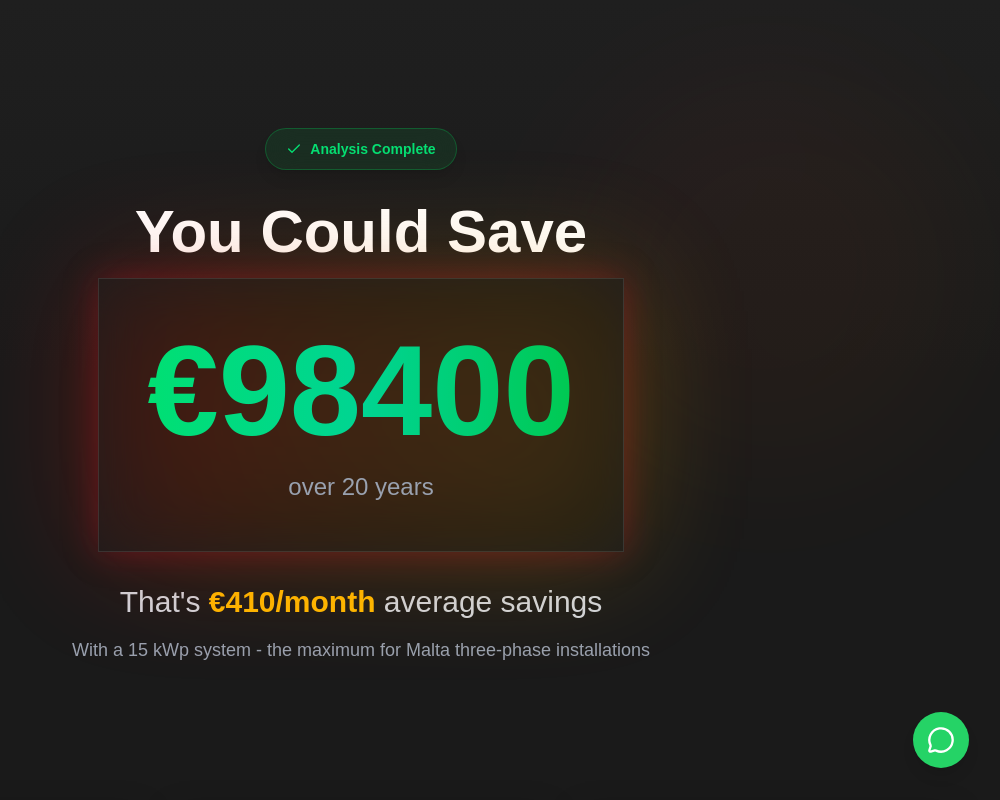
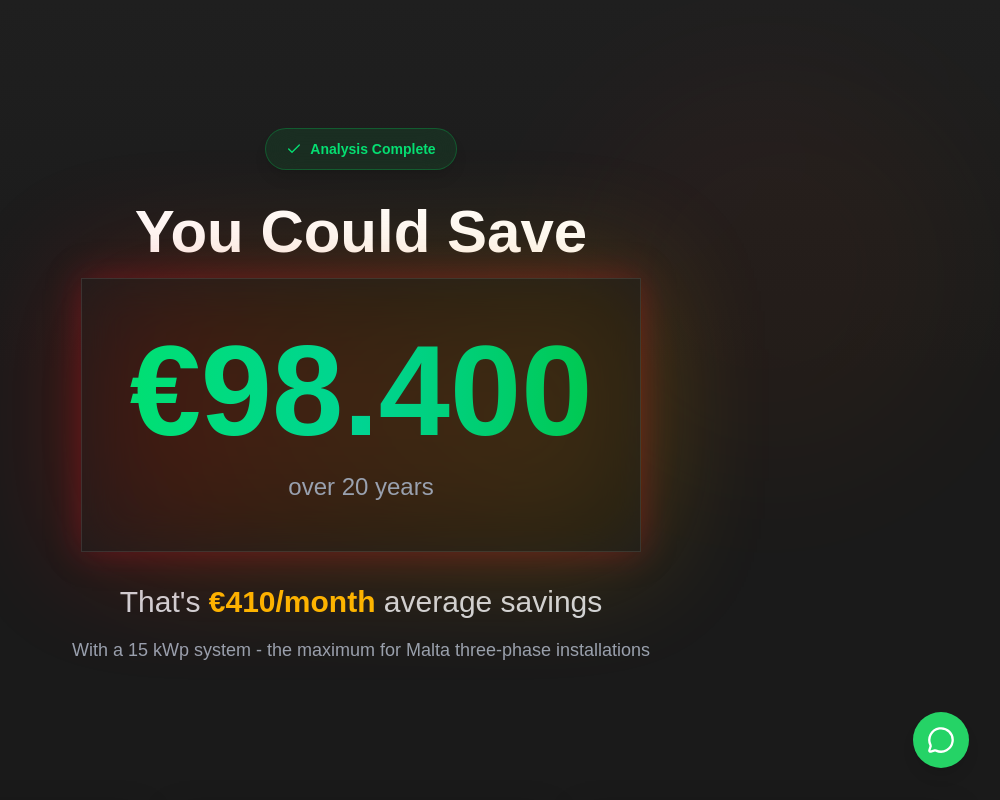
Before and after one commit to ghawdexpro/ghawdex-landings, a Next.js app: page /analysis in a window 1280 px wide. Shown: the top 800 px of the page, without its empty margins (279-1279 px from the left). Built offline with nearby package versions, Linux system fonts and the light colour scheme.

Commit message:
Add European thousand separator formatting to AnimatedCounter
- Format numbers with dots every 3 digits (€98400 → €98.400)
- Applies to all counters on analysis page
- Improves readability for European number format

```diff
--- a/components/AnimatedCounter.tsx
+++ b/components/AnimatedCounter.tsx
@@ -51,9 +51,14 @@ export default function AnimatedCounter({
     requestAnimationFrame(animate);
   }, [isInView, target, duration]);
 
+  // Format number with dots as thousand separators (European style)
+  const formatNumber = (num: number) => {
+    return num.toString().replace(/\B(?=(\d{3})+(?!\d))/g, '.');
+  };
+
   return (
     <div ref={ref} className={className}>
-      {prefix}{count}{suffix}
+      {prefix}{formatNumber(count)}{suffix}
     </div>
   );
 }
```
